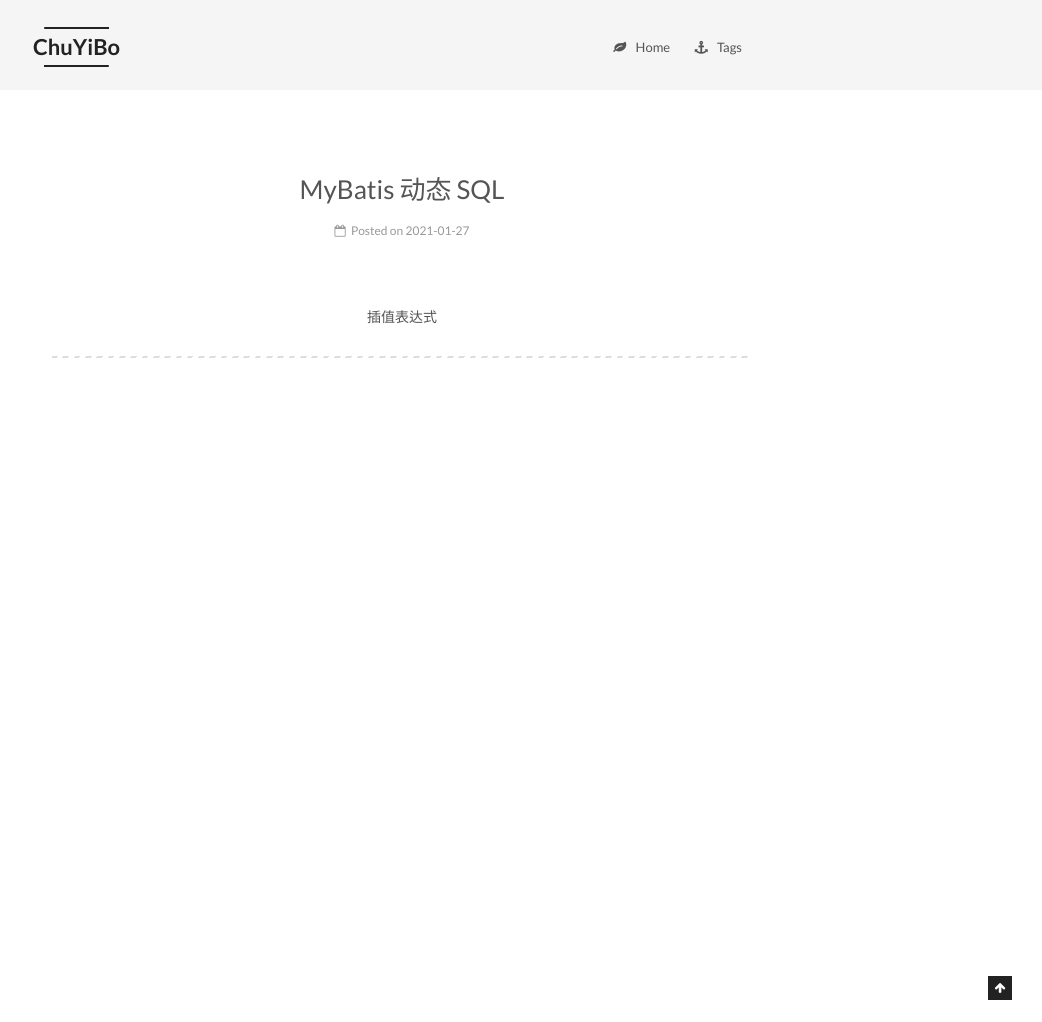
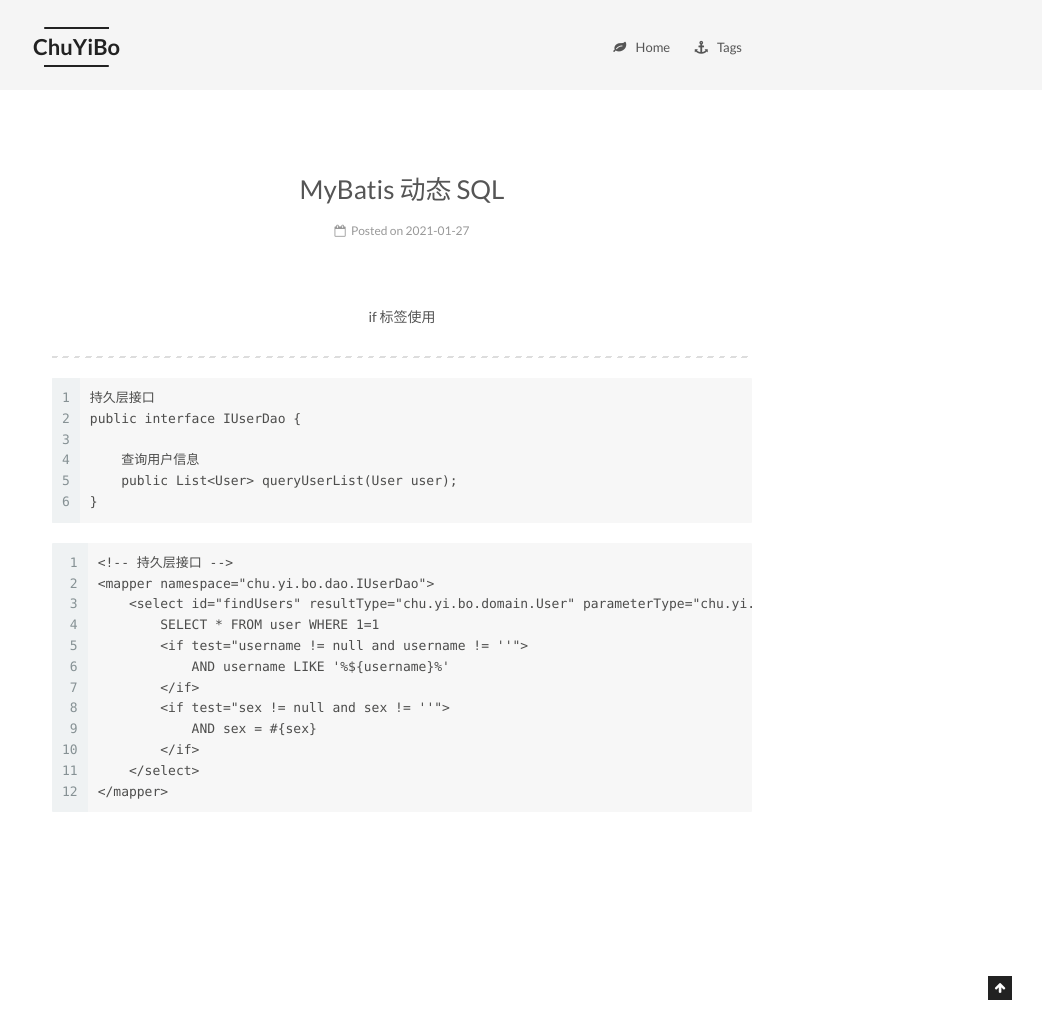
Before and after one commit to chuyibo/chuyibo.github.io, a Jekyll site: the page built from _posts/2021-01-27-MyBatis 学习笔记08.md, in a window 1280 px wide. Shown: the whole page, without its empty margins (238-1280 px from the left). Built offline with Jekyll 4.4.1, drawn with Linux system fonts in a browser that asks for light colours.

Commit message:
2021/02/17

````diff
--- a/_posts/2021-01-27-MyBatis 学习笔记08.md
+++ b/_posts/2021-01-27-MyBatis 学习笔记08.md
@@ -7,6 +7,30 @@
 - MyBatis
 ---
 
-<p align="center">插值表达式</p>
+<p align="center">if 标签使用</p>
 
 ---
+
+```
+持久层接口
+public interface IUserDao {
+
+    查询用户信息
+    public List<User> queryUserList(User user);
+}
+```
+
+```
+<!-- 持久层接口 -->
+<mapper namespace="chu.yi.bo.dao.IUserDao">
+    <select id="findUsers" resultType="chu.yi.bo.domain.User" parameterType="chu.yi.bo.domain.User">
+        SELECT * FROM user WHERE 1=1
+        <if test="username != null and username != ''">
+            AND username LIKE '%${username}%'
+        </if>
+        <if test="sex != null and sex != ''">
+            AND sex = #{sex}
+        </if>
+    </select>
+</mapper>
+```
````
